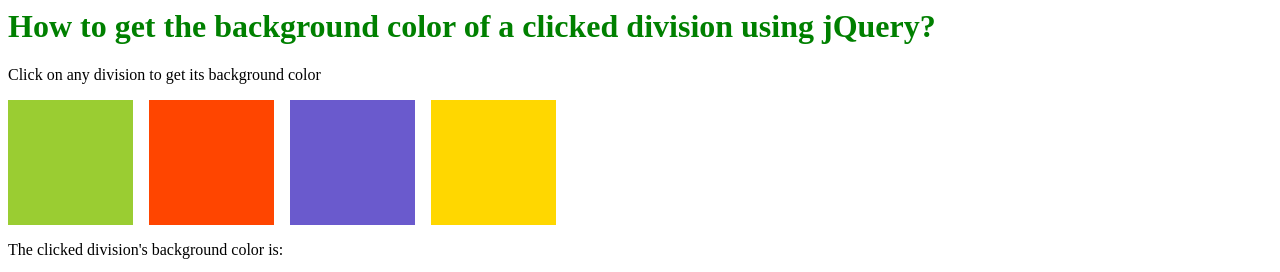
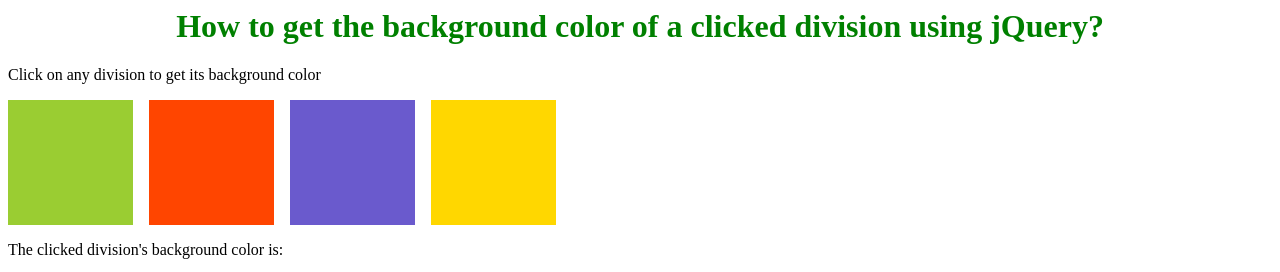
Before and after one commit to Saintgits-MCA/Get-Background-Color, a plain HTML site: page index.html in a window 1280 px wide. Drawn offline with nearby package versions, Linux system fonts and the light colour scheme.

Commit message:
Update index.html

```diff
--- a/index.html
+++ b/index.html
@@ -39,8 +39,8 @@
 
 <body>
   <h1 style="color: green;font-family:times new roman">
-   <b align="center">How to get the background color of a
-    clicked division using jQuery?</b>
+   <b><center>How to get the background color of a
+    clicked division using jQuery?</b></center>
   </h1>
 
 
```
